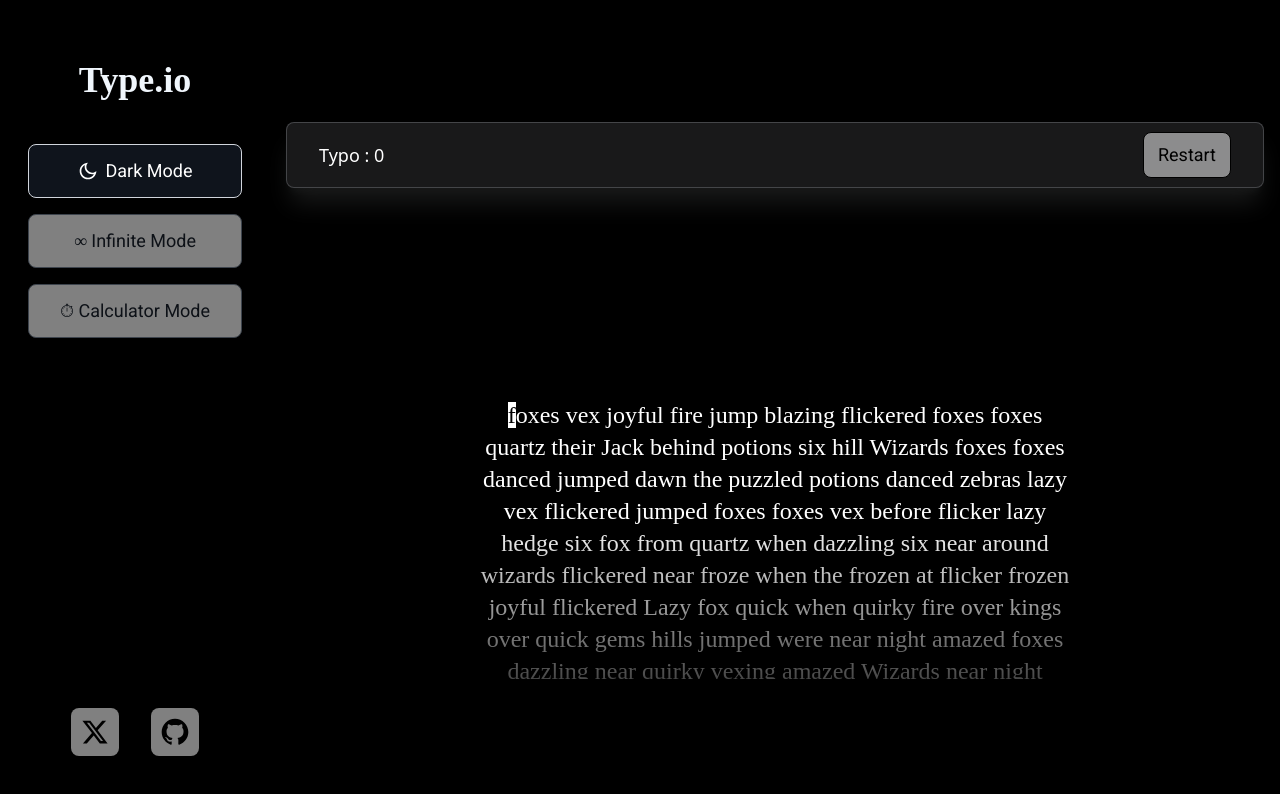
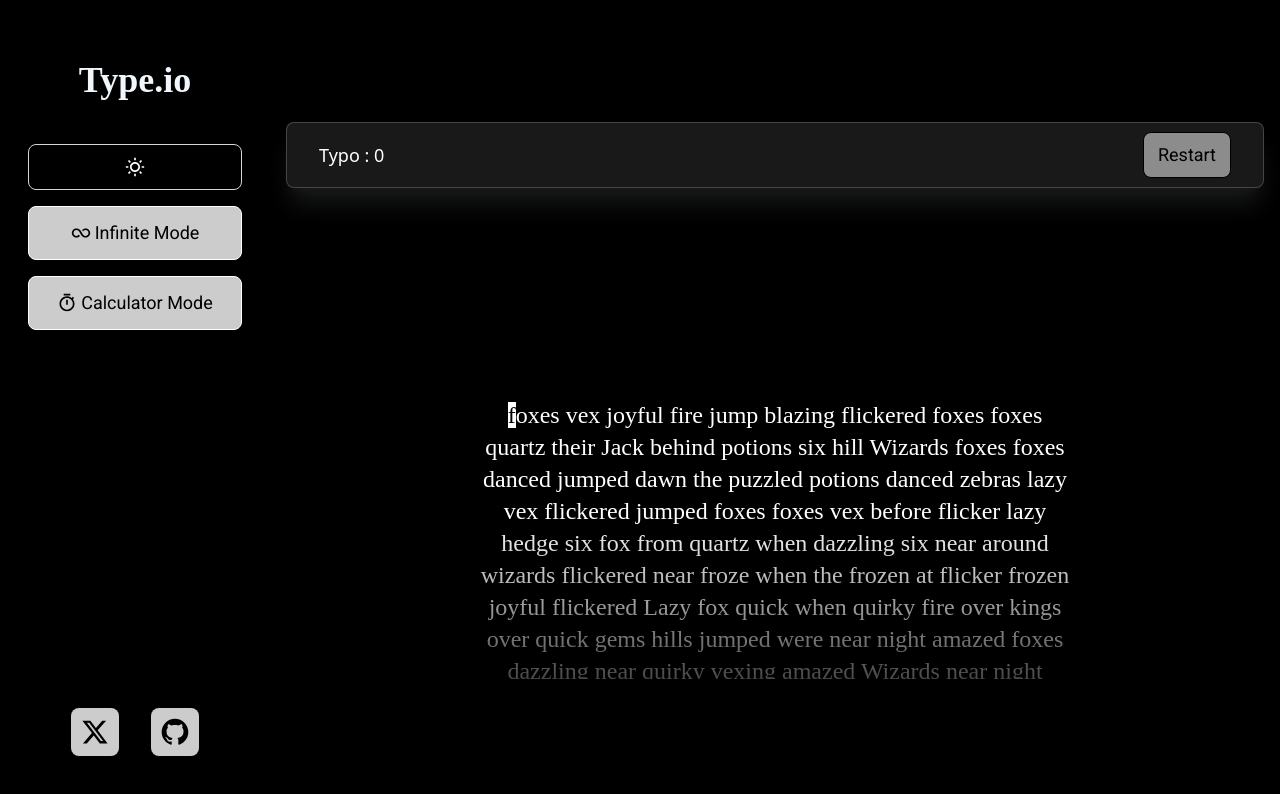
Before and after one commit to SujitInWeb/Type.io, a React (Vite) app in the folder Type.io/: page / in a window 1280 px wide. Shown: the top 794 px of the page. Built offline with nearby package versions, Linux system fonts and the light colour scheme; a web font is replaced by a local one.

Commit message:
finished the project :)

```diff
--- a/Type.io/src/Sidebar.jsx
+++ b/Type.io/src/Sidebar.jsx
@@ -35,49 +35,52 @@ export default function Sidebar({ setActiveMode, isOpen, setIsOpen , isDarkMode
         </h1>
         <button
           onClick={toggleTheme}
-          className="bg-gray-800/50 dark:bg-white/50 hover:bg-gray-800/80 dark:hover:bg-white/80 text-white dark:text-[#0D1117] lg:text-lg md:text-lg text-sm font-[Roboto] min-w-full p-3 border rounded-lg border-gray-300 dark:border-[#3D444D] my-2 cursor-pointer transition duration-280 flex items-center justify-center gap-2"
+          className="bg-black dark:bg-white/50 hover:bg-gray-800/80 dark:hover:bg-white/80 text-white dark:text-[#0D1117] lg:text-lg md:text-lg text-sm font-[Roboto] min-w-full p-3 border rounded-lg border-gray-300 dark:border-[#3D444D] my-2 cursor-pointer transition duration-280 flex items-center justify-center gap-2"
         >
           {isDarkMode ? (
             <>
               <svg xmlns="http://www.w3.org/2000/svg" viewBox="0 0 24 24" fill="currentColor" className="w-5 h-5">
-                <path d="M12 18C8.68629 18 6 15.3137 6 12C6 8.68629 8.68629 6 12 6C15.3137 6 18 8.68629 18 12C18 15.3137 15.3137 18 12 18ZM12 16C14.2091 16 16 14.2091 16 12C16 9.79086 14.2091 8 12 8C9.79086 8 8 9.79086 8 12C8 14.2091 9.79086 16 12 16ZM11 1H13V4H11V1ZM11 20H13V23H11V20ZM3.51472 4.92893L4.92893 3.51472L7.05025 5.63604L5.63604 7.05025L3.51472 4.92893ZM16.9497 18.364L18.364 16.9497L20.4853 19.0711L19.0711 20.4853L16.9497 18.364ZM19.0711 3.51472L20.4853 4.92893L18.364 7.05025L16.9497 5.63604L19.0711 3.51472ZM5.63604 16.9497L7.05025 18.364L4.92893 20.4853L3.51472 19.0711L5.63604 16.9497ZM23 11V13H20V11H23ZM4 11V13H1V11H4Z"/>
+                <path d="M10 7C10 10.866 13.134 14 17 14C18.9584 14 20.729 13.1957 21.9995 11.8995C22 11.933 22 11.9665 22 12C22 17.5228 17.5228 22 12 22C6.47715 22 2 17.5228 2 12C2 6.47715 6.47715 2 12 2C12.0335 2 12.067 2 12.1005 2.00049C10.8043 3.27098 10 5.04157 10 7ZM4 12C4 16.4183 7.58172 20 12 20C15.0583 20 17.7158 18.2839 19.062 15.7621C18.3945 15.9187 17.7035 16 17 16C12.0294 16 8 11.9706 8 7C8 6.29648 8.08133 5.60547 8.2379 4.938C5.71611 6.28423 4 8.9417 4 12Z"/>
+
               </svg>
-              <span>Light Mode</span>
+
             </>
           ) : (
             <>
               <svg xmlns="http://www.w3.org/2000/svg" viewBox="0 0 24 24" fill="currentColor" className="w-5 h-5">
-                <path d="M10 7C10 10.866 13.134 14 17 14C18.9584 14 20.729 13.1957 21.9995 11.8995C22 11.933 22 11.9665 22 12C22 17.5228 17.5228 22 12 22C6.47715 22 2 17.5228 2 12C2 6.47715 6.47715 2 12 2C12.0335 2 12.067 2 12.1005 2.00049C10.8043 3.27098 10 5.04157 10 7ZM4 12C4 16.4183 7.58172 20 12 20C15.0583 20 17.7158 18.2839 19.062 15.7621C18.3945 15.9187 17.7035 16 17 16C12.0294 16 8 11.9706 8 7C8 6.29648 8.08133 5.60547 8.2379 4.938C5.71611 6.28423 4 8.9417 4 12Z"/>
+                <path d="M12 18C8.68629 18 6 15.3137 6 12C6 8.68629 8.68629 6 12 6C15.3137 6 18 8.68629 18 12C18 15.3137 15.3137 18 12 18ZM12 16C14.2091 16 16 14.2091 16 12C16 9.79086 14.2091 8 12 8C9.79086 8 8 9.79086 8 12C8 14.2091 9.79086 16 12 16ZM11 1H13V4H11V1ZM11 20H13V23H11V20ZM3.51472 4.92893L4.92893 3.51472L7.05025 5.63604L5.63604 7.05025L3.51472 4.92893ZM16.9497 18.364L18.364 16.9497L20.4853 19.0711L19.0711 20.4853L16.9497 18.364ZM19.0711 3.51472L20.4853 4.92893L18.364 7.05025L16.9497 5.63604L19.0711 3.51472ZM5.63604 16.9497L7.05025 18.364L4.92893 20.4853L3.51472 19.0711L5.63604 16.9497ZM23 11V13H20V11H23ZM4 11V13H1V11H4Z"/>
               </svg>
-              <span>Dark Mode</span>
+
             </>
           )}
         </button>
 
         <button
-          className="bg-white/50 lg:text-lg md:text-lg text-sm hover:bg-white/80 font-[Roboto] font-normal text-[#0D1117]  min-w-full p-3 border rounded-lg border-[#3D444D] my-2 hover:border-[#3D444D] hover:text-[#0D1117] cursor-pointer transition duration-280"
+          className="bg-white/80 flex justify-center items-center dark:bg-black dark:hover:border-black dark:text-white  dark:hover:bg-white dark:hover:text-black lg:text-lg md:text-lg text-sm hover:bg-white font-[Roboto] font-normal text-black  min-w-full p-3 border rounded-lg border-white my-2 hover:border-white hover:text-black cursor-pointer transition duration-280"
           onClick={() => {
             setActiveMode("infinite");
             setIsOpen(false);
           }}
         >
-          ∞ Infinite Mode
+          <svg xmlns="http://www.w3.org/2000/svg" viewBox="0 0 24 24" fill="currentColor" className="w-6 h-6 pr-1"><path d="M3 12C3 10.067 4.567 8.5 6.5 8.5C7.7035 8.5 8.51959 8.9338 9.19914 9.61336C9.9255 10.3397 10.4851 11.3322 11.1258 12.4856L11.1595 12.5462C11.7605 13.6283 12.4431 14.8573 13.3866 15.8009C14.3946 16.8088 15.7035 17.5 17.5 17.5C20.5376 17.5 23 15.0376 23 12C23 8.96243 20.5376 6.5 17.5 6.5C15.8394 6.5 14.3508 7.2359 13.3423 8.39937C13.7887 9.05406 14.1574 9.70577 14.464 10.2574C15.0681 9.20718 16.2014 8.5 17.5 8.5C19.433 8.5 21 10.067 21 12C21 13.933 19.433 15.5 17.5 15.5C16.2965 15.5 15.4804 15.0662 14.8009 14.3866C14.0745 13.6603 13.5149 12.6678 12.8742 11.5144L12.8405 11.4538C12.2395 10.3717 11.5569 9.14265 10.6134 8.19914C9.60541 7.1912 8.2965 6.5 6.5 6.5C3.46243 6.5 1 8.96243 1 12C1 15.0376 3.46243 17.5 6.5 17.5C8.16056 17.5 9.64923 16.7641 10.6577 15.6006C10.2113 14.9459 9.84262 14.2942 9.53605 13.7426C8.93194 14.7928 7.79856 15.5 6.5 15.5C4.567 15.5 3 13.933 3 12Z"></path></svg>
+           Infinite Mode
         </button>
 
         <button
-          className="bg-white/50 lg:text-lg md:text-lg text-sm hover:bg-white/80 font-[Roboto] font-normal text-[#0D1117]  min-w-full p-3 border rounded-lg border-[#3D444D] my-2 hover:border-[#3D444D] hover:text-[#0D1117] cursor-pointer transition duration-280"
+          className="bg-white/80 flex justify-center items-center dark:bg-black dark:hover:border-black dark:text-white  dark:hover:bg-white dark:hover:text-black  lg:text-lg md:text-lg text-sm hover:bg-white font-[Roboto] font-normal text-black  min-w-full p-3 border rounded-lg border-white my-2 hover:border-white hover:text-[#0D1117] cursor-pointer transition duration-280"
           onClick={() => {
             setActiveMode("calculator");
             setIsOpen(false);
           }}
         >
-         ⏱ Calculator Mode
+          <svg xmlns="http://www.w3.org/2000/svg" viewBox="0 0 24 24" fill="currentColor" className="h-6 w-6 pr-1"><path d="M17.6177 5.9681L19.0711 4.51472L20.4853 5.92893L19.0319 7.38231C20.2635 8.92199 21 10.875 21 13C21 17.9706 16.9706 22 12 22C7.02944 22 3 17.9706 3 13C3 8.02944 7.02944 4 12 4C14.125 4 16.078 4.73647 17.6177 5.9681ZM12 20C15.866 20 19 16.866 19 13C19 9.13401 15.866 6 12 6C8.13401 6 5 9.13401 5 13C5 16.866 8.13401 20 12 20ZM11 8H13V14H11V8ZM8 1H16V3H8V1Z"></path></svg>
+            Calculator Mode
         </button>
 
         <div className="flex justify-center w-full mt-auto mb-4">
           <div
             onClick={() => window.open("https://x.com/SujitInweb", "_blank")}
-            className="md:h-12 md:w-12 xl:h-12 xl:w-12 h-10 w-10 p-1 mx-4 bg-white/50 flex justify-center items-center rounded-lg dark:border cursor-pointer hover:bg-white/80 transition"
+            className="md:h-12 md:w-12 xl:h-12 xl:w-12 h-10 w-10 p-1 mx-4 bg-white/80 flex justify-center items-center rounded-lg dark:border cursor-pointer hover:bg-white transition"
           >
             <svg
               xmlns="http://www.w3.org/2000/svg"
@@ -90,7 +93,7 @@ export default function Sidebar({ setActiveMode, isOpen, setIsOpen , isDarkMode
           </div>
           <button
             onClick={() => window.open("https://github.com/SujitInWeb/Type.io", "_blank")}
-            className="md:h-12 md:w-12 xl:h-12 xl:w-12 h-10 w-10 p-1 mx-4 bg-white/50 flex justify-center items-center rounded-lg dark:border cursor-pointer hover:bg-white/80 transition"
+            className="md:h-12 md:w-12 xl:h-12 xl:w-12 h-10 w-10 p-1 mx-4 bg-white/80 flex justify-center items-center rounded-lg dark:border cursor-pointer hover:bg-white transition"
           >
             <svg
               xmlns="http://www.w3.org/2000/svg"
```
